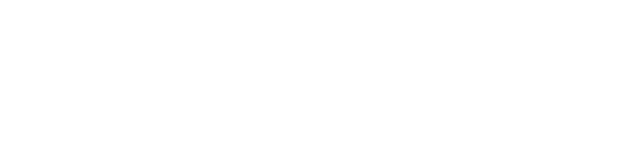
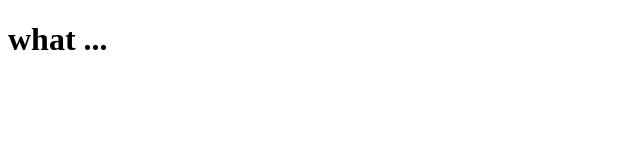
Before and after one commit to DMQ4499/git-one, a plain HTML site: page index.html in a window 1280 px wide. Shown: the whole page, without its empty margins (0-640 px from the left). Drawn offline with Linux system fonts and the light colour scheme.

Commit message:
added h1

```diff
--- a/index.html
+++ b/index.html
@@ -5,6 +5,6 @@
     <title>My second commit</title>
   </head>
   <body>
-
+    <h1>what ...</h1>
   </body>
 </html>
```
